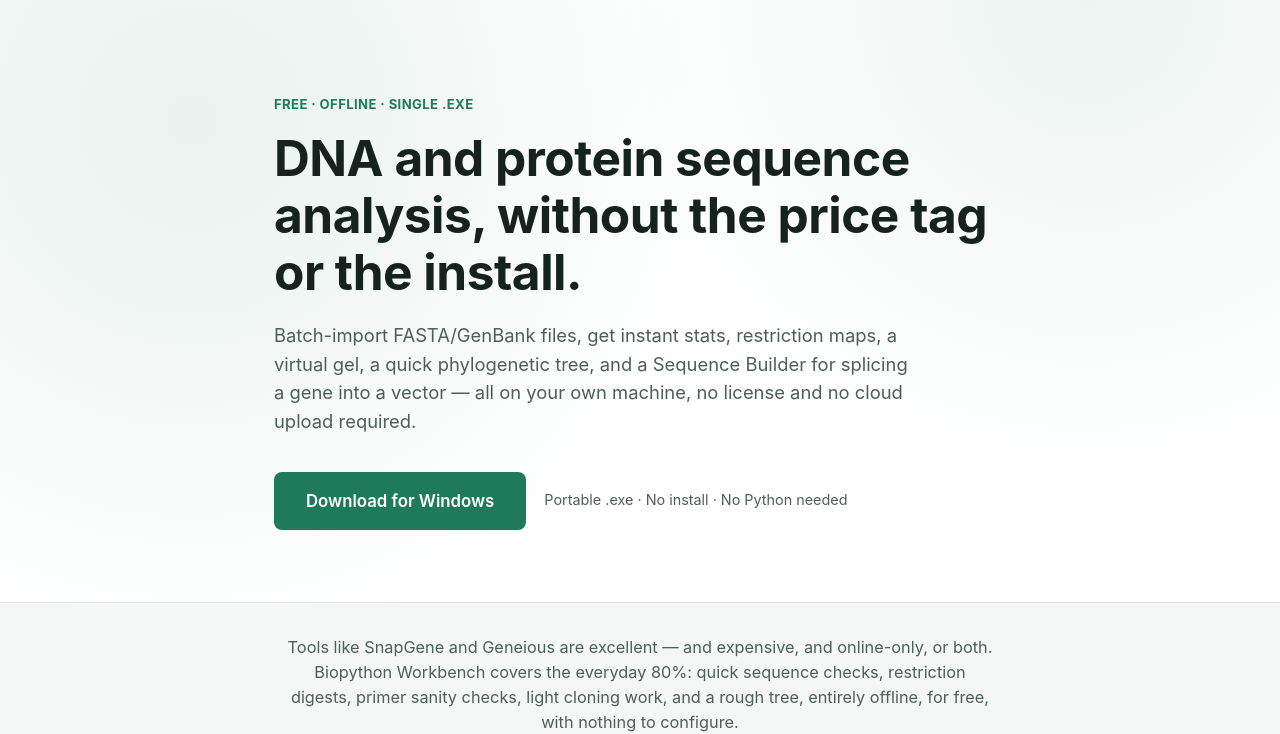
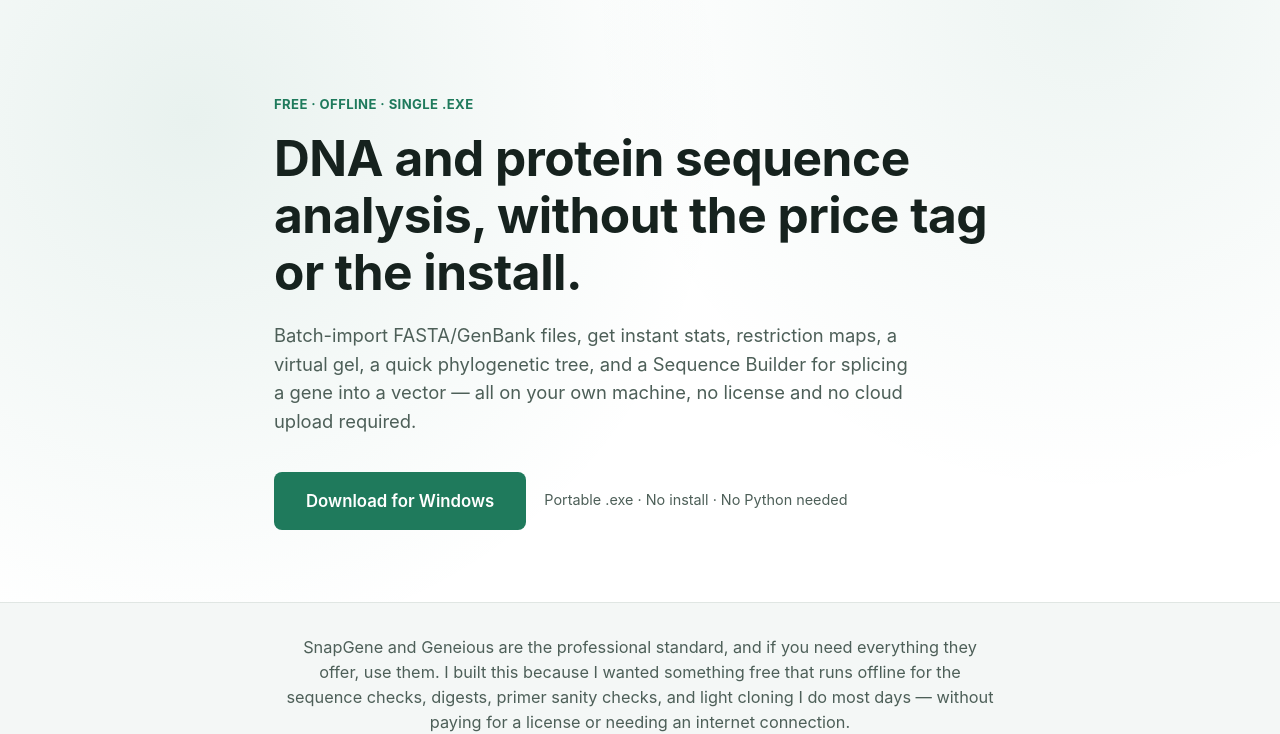
Before and after one commit to matt2000-exe/biopython-workbench-site, a website: page index.html in a window 1280 px wide. Shown: the part 67-801 px from the top of the page. Drawn offline with Linux system fonts and the light colour scheme.

Commit message:
Rewrite the SnapGene/Geneious comparison, drop the marketing-speak
"Covers the everyday 80%" and the backhanded "excellent — and
expensive" framing read as spin. Replaced with a direct, first-person
explanation of why this exists instead.

```diff
--- a/index.html
+++ b/index.html
@@ -53,9 +53,10 @@
   <section class="positioning">
     <div class="container positioning-inner">
       <p>
-        Tools like SnapGene and Geneious are excellent — and expensive, and online-only, or both.
-        Biopython Workbench covers the everyday 80%: quick sequence checks, restriction digests, primer
-        sanity checks, light cloning work, and a rough tree, entirely offline, for free, with nothing to configure.
+        SnapGene and Geneious are the professional standard, and if you need everything they offer,
+        use them. I built this because I wanted something free that runs offline for the sequence
+        checks, digests, primer sanity checks, and light cloning I do most days — without paying for
+        a license or needing an internet connection.
       </p>
     </div>
   </section>
```
